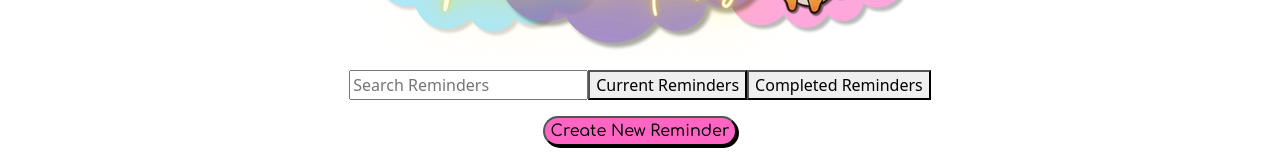
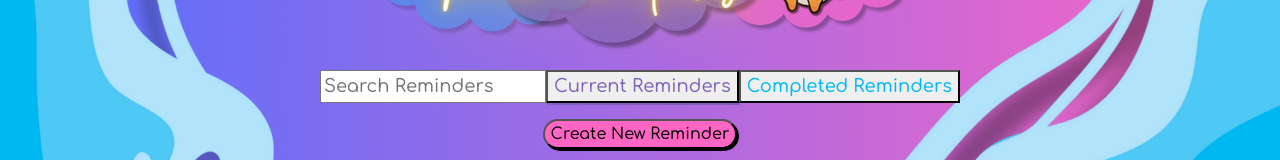
Before and after one commit to cbrooks62/coral-island-companion, a React (Vite) app: page / in a window 1280 px wide. Shown: the part 224-384 px from the top of the page. Built offline with nearby package versions, Linux system fonts and the light colour scheme; no server answers; sample sign-in values are in the browser's storage.

Commit message:
more css editing

```diff
--- a/src/Components/NPCs/Npc.css
+++ b/src/Components/NPCs/Npc.css
@@ -3,6 +3,15 @@
   flex-direction: row;
   flex-wrap: wrap;
   padding: 1rem;
+}
+.character-search-bar {
+  box-shadow: 1px 1px;
+  font-family: "Comfortaa", sans-serif;
+  font-optical-sizing: auto;
+  font-weight: 500;
+  font-style: normal;
+  font-size: 20px;
+  text-align: center;
 }
 
 .npc-single-card {
--- a/src/Components/NPCs/NpcList.jsx
+++ b/src/Components/NPCs/NpcList.jsx
@@ -7,6 +7,14 @@ export const NpcList = () => {
   const [allNpcs, setAllNpcs] = useState([]);
   const [searchTerm, setSearchTerm] = useState("");
   const [filteredNpcs, setFilteredNpcs] = useState([]);
+
+//useEffect to add background.png to page
+useEffect(() => {
+  document.body.style.backgroundImage = `url(src/Images/background.png)`
+  document.body.style.backgroundSize = '100vw 100vh'
+  document.body.style.backgroundRepeat = "repeat-y"
+  document.body.style.backgroundAttachment = "fixed"
+}, [])
 
 
   useEffect(() => {
--- a/src/Components/Reminders/CreateReminder.jsx
+++ b/src/Components/Reminders/CreateReminder.jsx
@@ -42,6 +42,13 @@ export const CreateReminder = ({ currentUser }) => {
   useEffect(() => {
     getAllNpcs().then((data) => setNpcs(data));
   }, []);
+
+   //useEffect to add background.png to page
+useEffect(() => {
+  document.body.style.backgroundImage = `url(src/Images/background.png)`
+  document.body.style.backgroundSize = '100vw 100vh'
+  document.body.style.backgroundRepeat = "repeat-y"
+}, [])
 
   //jsx to display form to create new reminder
   return (
--- a/src/Components/Reminders/EditReminder.jsx
+++ b/src/Components/Reminders/EditReminder.jsx
@@ -1,7 +1,6 @@
 import "./Reminder.css";
 import { useEffect, useState } from "react";
 import { useNavigate, useParams } from "react-router";
-
 import {
   DropdownItem,
   DropdownMenu,
@@ -58,6 +57,13 @@ Conditional to render the correct state of the character on dropdown. If the npc
     toggleNpc = npcId.character;
   }
 
+   //useEffect to add background.png to page
+useEffect(() => {
+  document.body.style.backgroundImage = `url(src/Images/background.png)`
+  document.body.style.backgroundSize = '100vw 100vh'
+  document.body.style.backgroundRepeat = "repeat-y"
+}, [])
+
   //jsx to edit a current reminder
   return (
     <div className="reminder-container">
@@ -65,10 +71,11 @@ Conditional to render the correct state of the character on dropdown. If the npc
         <header className="edit-reminder-header">
           <img src="src/Images/Headers/Edit-Reminder-header.png" />
         </header>
-        <div className="edit-profile-card">
+        <div className="edit-reminder-card">
         <fieldset>
           <div>
             <input
+            className="title-text-field"
               type="text"
               text="text"
               placeholder={myReminder.title}
@@ -84,6 +91,7 @@ Conditional to render the correct state of the character on dropdown. If the npc
           <div>
             {/* implement drop downs later for Season and Day*/}
             <input
+            className="title-text-field"
               type="text"
               text="text"
               placeholder={myReminder.dueDate}
@@ -96,7 +104,7 @@ Conditional to render the correct state of the character on dropdown. If the npc
           </div>
         </fieldset>
         <fieldset>
-          <div>
+          <div className="npc-dropdown">
             <UncontrolledDropdown group>
               <DropdownToggle caret color="light">
                 {toggleNpc}
@@ -128,6 +136,7 @@ Conditional to render the correct state of the character on dropdown. If the npc
         <fieldset>
           <div>
             <input
+            className="synopsis-text-field "
               type="text"
               text="text"
               placeholder={myReminder.synopsis}
@@ -140,7 +149,7 @@ Conditional to render the correct state of the character on dropdown. If the npc
           </div>
         </fieldset>
         <fieldset>
-          <button color="dark" onClick={handleSaveEditReminder}>
+          <button className="button-create-submit" onClick={handleSaveEditReminder}>
             Save
           </button>
         </fieldset>
--- a/src/Components/Reminders/Reminder.css
+++ b/src/Components/Reminders/Reminder.css
@@ -12,6 +12,32 @@
   height: 12rem;
   width: 80rem;
   margin-top: 8%;
+}
+
+/* from RemindersFilter.jsx: reminder-search, button-complete, button-current */
+.reminder-search{
+  font-family: "Comfortaa", sans-serif;
+  font-optical-sizing: auto;
+  font-weight: 500;
+  font-style: normal;
+  font-size: 18px;
+}
+.button-current {
+  color: #7f62b7;
+  font-family: "Comfortaa", sans-serif;
+  font-optical-sizing: auto;
+  font-weight: 500;
+  font-style: normal;
+  font-size: 18px;
+  box-shadow: 1px 2px;
+}
+.button-completed {
+  color: #00b8f1;
+  font-family: "Comfortaa", sans-serif;
+  font-optical-sizing: auto;
+  font-weight: 500;
+  font-style: normal;
+  font-size: 18px;
 }
 /*
   Calling from Reminder.jsx for individual reminder cards.
@@ -104,12 +130,11 @@
   margin-top: 8%;
 }
 
-.edit-profile-card {
+.edit-reminder-card {
   background-color: #7f62b7;
   padding: 2rem;
   padding-left: 1rem;
-  border-radius: 10%;
-
+  /* border-radius: 10%; */
   font-family: "Comfortaa", sans-serif;
   font-optical-sizing: auto;
   font-weight: 700;
--- a/src/Components/Reminders/ReminderList.jsx
+++ b/src/Components/Reminders/ReminderList.jsx
@@ -5,7 +5,6 @@ import { getAllReminders } from "../../Services/reminderServices.jsx";
 import { Reminder } from "./Reminder.jsx";
 import { Link } from "react-router-dom";
 import { RemindersFilter } from "./RemindersFilter.jsx";
-// import {background} from "../../Images/background.png"
 
 export const ReminderList = ({ currentUser }) => {
   const [allReminders, setAllReminders] = useState([]);
@@ -21,13 +20,13 @@ export const ReminderList = ({ currentUser }) => {
       setAllReminders(foundReminders);
     });
   };
+
 //   //useEffect to add background.png to page
-//   useEffect(() => {
-//     document.body.style.backgroundImage = background
-//     document.body.style.backgroundSize = '100vw 100vh'
-//     document.body.style.backgroundRepeat = "repeat-y"
-// }, [])
-
+useEffect(() => {
+  document.body.style.backgroundImage = `url(src/Images/background.png)`
+  document.body.style.backgroundSize = '100vw 100vh'
+  document.body.style.backgroundAttachment = "fixed"
+}, [])
 
   //useEffect to get all reminders from the reminders array in database
   useEffect(() => {
@@ -59,7 +58,6 @@ export const ReminderList = ({ currentUser }) => {
   }, [showOpenOnly, allReminders]);
 
   //jsx for all reminders to be displayed on DOM
-
   return (
     <div className="reminder-container">
       <header className="header-reminders">
--- a/src/Components/Reminders/RemindersFilter.jsx
+++ b/src/Components/Reminders/RemindersFilter.jsx
@@ -15,7 +15,7 @@ export const RemindersFilter = ({currentUser, setSearchTerm, setShowOpenOnly}) =
           <>
 
           <button
-            className="filter-btn btn-info"
+            className="button-current"
             onClick={() => {
               setShowOpenOnly(true);
             }}
@@ -23,7 +23,7 @@ export const RemindersFilter = ({currentUser, setSearchTerm, setShowOpenOnly}) =
             Current Reminders
           </button>
           <button
-            className="filter-btn btn-secondary"
+            className="button-completed"
             onClick={() => {
               setShowOpenOnly(false);
             }}
--- a/src/Components/Users/EditUserProfile.jsx
+++ b/src/Components/Users/EditUserProfile.jsx
@@ -51,6 +51,13 @@ export const EditUserProfile = ({ currentUser }) => {
   //     updateUserProfile();
   //   });
   // };
+
+   //useEffect to add background.png to page
+useEffect(() => {
+  document.body.style.backgroundImage = `url(src/Images/background.png)`
+  document.body.style.backgroundSize = '100vw 100vh'
+  document.body.style.backgroundRepeat = "repeat-y"
+}, [])
 
   return (
     <div className="profile-container">
--- a/src/Components/Users/Users.css
+++ b/src/Components/Users/Users.css
@@ -77,11 +77,12 @@ text-align: center;
 
 .profile-edit-card{
   background-color: #ff66c4;
-  padding: 6rem;
-  height: 15rem;
-  width: 15rem;
-  align-items: center;
-  border-radius: 30%;
+  padding: 2rem;
+  /* border-radius: 25%; */
+  font-family: "Comfortaa", sans-serif;
+  font-optical-sizing: auto;
+  font-weight: 700;
+  font-style: normal;
 }
 .username-text-field {
   margin: 5px;
```
Also changed, not shown: api/database.json (+9 -0 lines).
